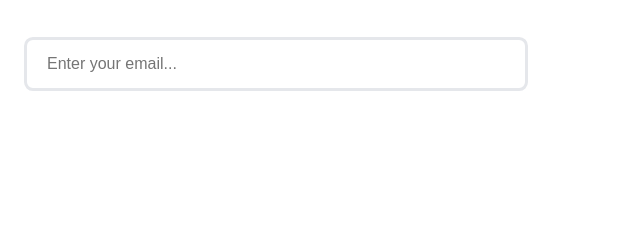
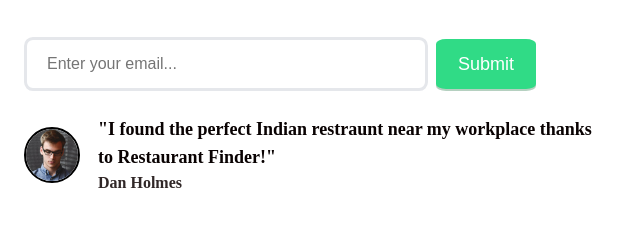
Before and after one commit to Dushyant-Mahto/Brand_Website, a plain HTML site: page Restraunt Finder/Index.html in a window 1280 px wide. Shown: the part 483-710 px from the top of the page, without its empty margins (0-640 px from the left). Drawn offline with Linux system fonts and the light colour scheme.

Commit message:
Added Review

```diff
--- a/Restraunt Finder/Index.html
+++ b/Restraunt Finder/Index.html
@@ -27,7 +27,23 @@
                         <form class="email-area">
                             <label for="email" class="email">Email address</label>
                             <input type="email" id="email" class="eemail" required placeholder="Enter your email...">
-                            <div class="submit"></div>
+                            <div class="submit">
+                                <button to class="btn" type="submit">Submit</button>
+                            </div>
+                        </form>
+                    </div>
+                    <div class="review">
+                        <div class="review-box">
+                            <img src="./man_1.png" alt="man" class="man_1">
+                            <div>
+                                <p class="rev">
+                                    "I found the perfect Indian restraunt near my workplace thanks to Restaurant Finder!"
+                                </p>
+                                <p class="rev-by">
+                                    Dan Holmes
+                                </p>
+                            </div>
+                        </div>
                     </div>
                 </div>
             </div>
--- a/Restraunt Finder/Style.css
+++ b/Restraunt Finder/Style.css
@@ -91,3 +91,48 @@
     flex: 1 1 0%;
     width: 100%;
 }
+
+button{
+    padding: 0.5rem 1rem;
+    outline:0;
+    font-size:18px;
+    background-color:#30db86;
+    color:#ffffff;
+    border:3px solid #02fc28;
+    border:0;
+    cursor:pointer;
+    height:50px;
+    width: 100px;
+    box-shadow:0 2px 0 0 rgba(13, 100, 49, 0.3);
+    transition:all 0.3s ease;
+    border-radius: 10%;
+}
+.review-box{
+    align-items: center;
+    display: inline-flex;
+    padding-top: 1.5rem;
+}
+.man_1{
+    margin-right: 0.5rem;
+    object-fit: cover;
+    border-color: black;
+    border-width: 2px;
+    border-radius: 9999px;
+    width: 3.5rem;
+    height: 3.5rem;
+    display: inline-block;
+}
+.rev{
+    font-size: 1.125rem;
+    line-height: 1.75rem;
+    padding-left: 0.625rem;
+    color: rgb(9, 2, 2);
+    font-weight: 900;
+}
+.rev-by{
+    font-size: 1rem;
+    line-height: 1.5rem;
+    padding-left: 0.625rem;
+    color: rgb(48, 39, 39);
+    font-weight: 700;
+}
```
Also changed, not shown: Restraunt Finder/man_1.png (added).
